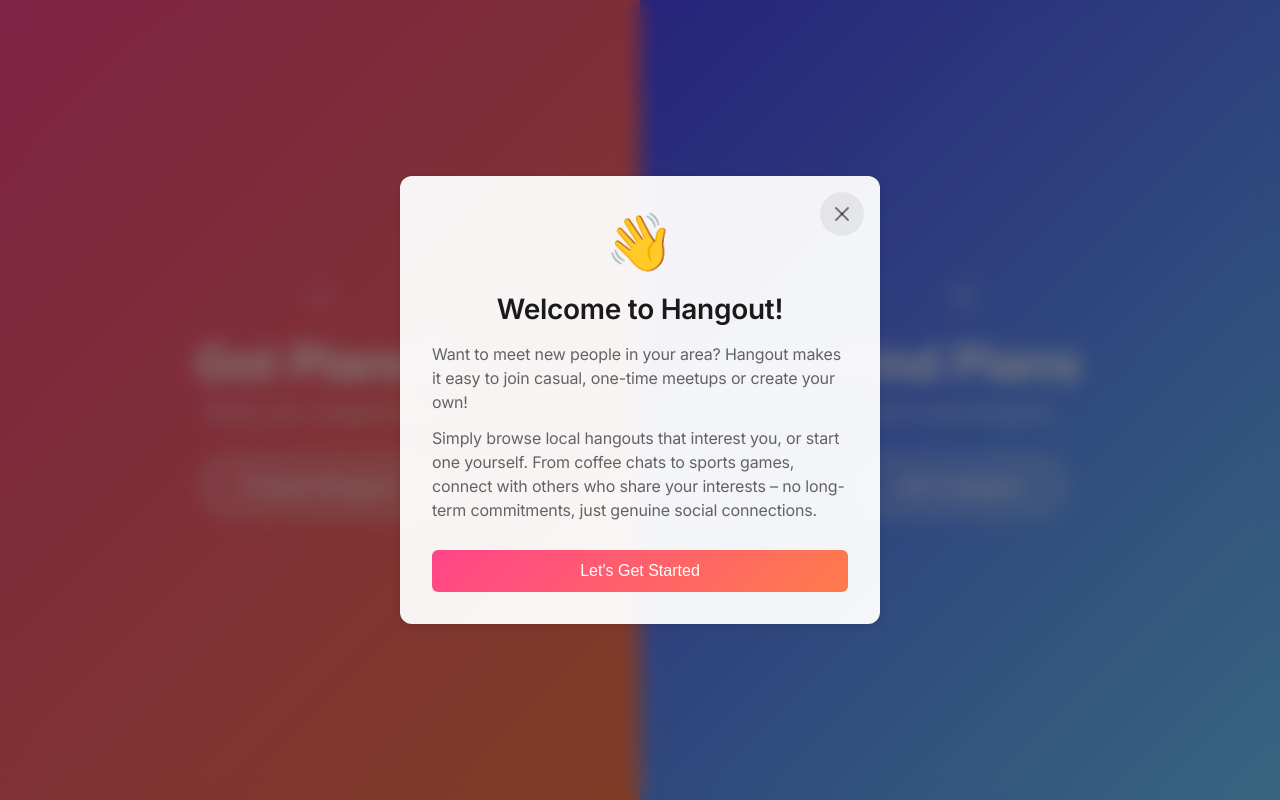
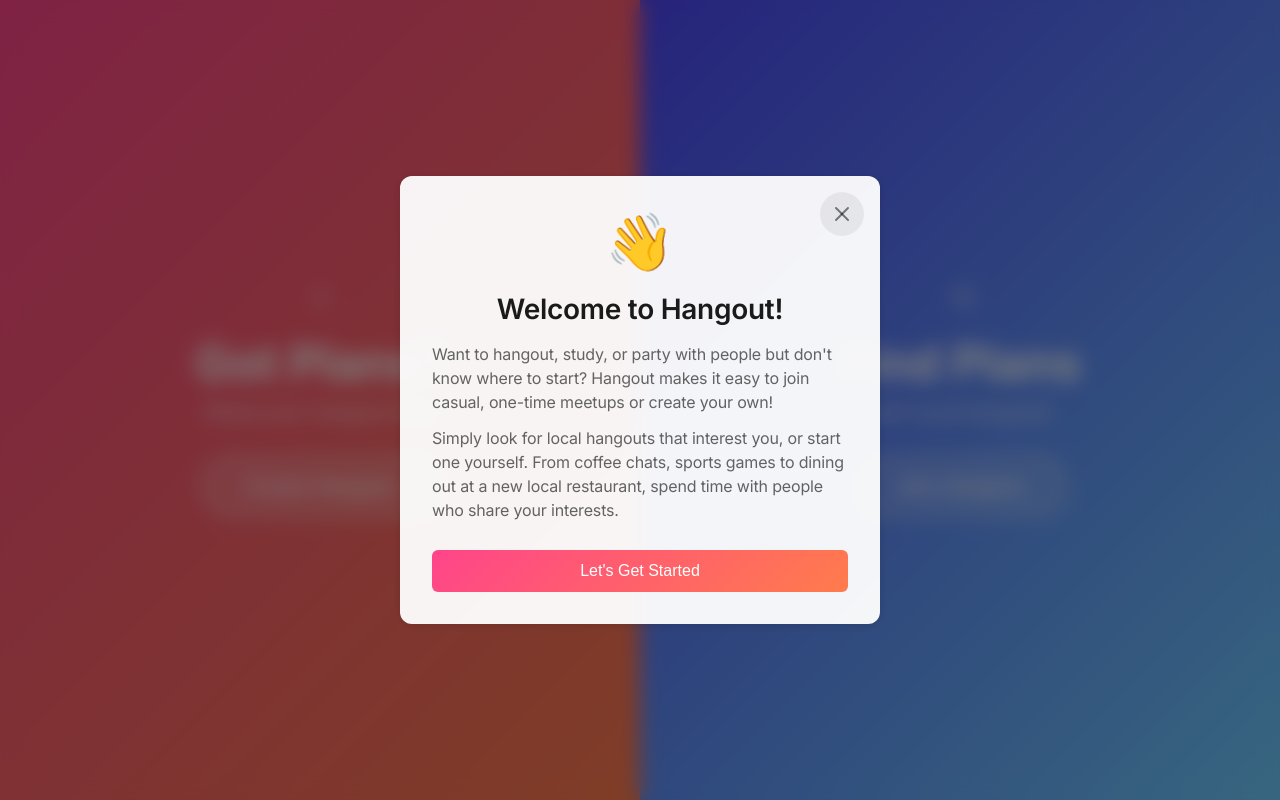
Before and after one commit to jayhonglee/hangout_db, a Next.js app: page / in a window 1280 px wide. Built offline with nearby package versions, Linux system fonts and the light colour scheme.

Commit message:
linke google spreadsheet

```diff
--- a/app/components/WelcomeModal.tsx
+++ b/app/components/WelcomeModal.tsx
@@ -32,14 +32,14 @@ export function WelcomeModal() {
 
         <div className="welcome-modal-text">
           <p>
-            Want to meet new people in your area? Hangout makes it easy to join
-            casual, one-time meetups or create your own!
+            Want to hangout, study, or party with people but don&apos;t know
+            where to start? Hangout makes it easy to join casual, one-time
+            meetups or create your own!
           </p>
           <p>
-            Simply browse local hangouts that interest you, or start one
-            yourself. From coffee chats to sports games, connect with others who
-            share your interests – no long-term commitments, just genuine social
-            connections.
+            Simply look for local hangouts that interest you, or start one
+            yourself. From coffee chats, sports games to dining out at a new
+            local restaurant, spend time with people who share your interests.
           </p>
         </div>
 
--- a/app/page.tsx
+++ b/app/page.tsx
@@ -28,7 +28,7 @@ export default function Home() {
           <p className="subtitle">Join local hangouts</p>
           <a
             className="action-button"
-            href="https://form.typeform.com/to/kmxbAUSY"
+            href="https://docs.google.com/spreadsheets/d/1t-cD4tySvjJnVOuGjyxQw2k03jumlYHquZf9ULivwuQ/edit?usp=sharing"
             target="_blank"
             rel="noopener noreferrer"
           >
```
